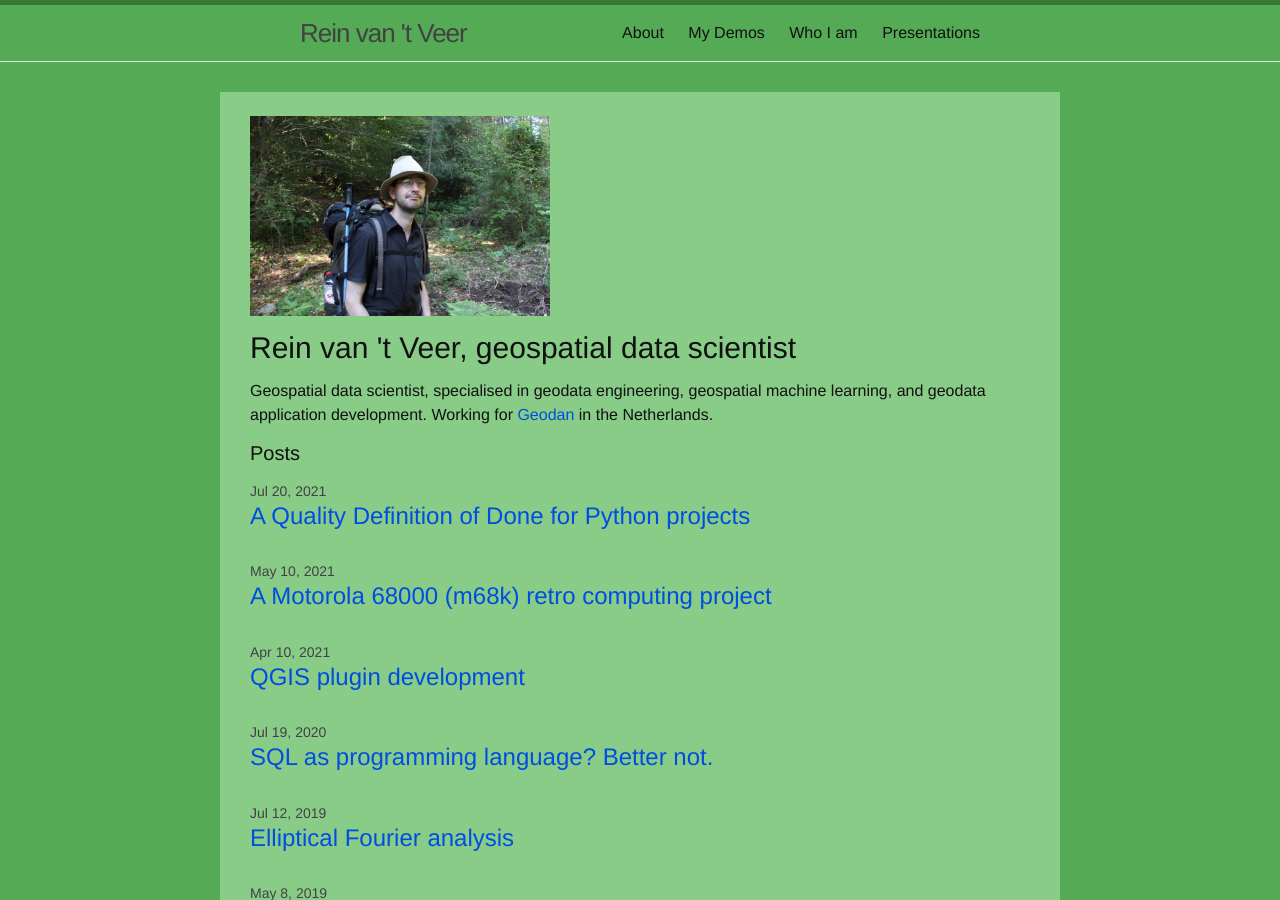
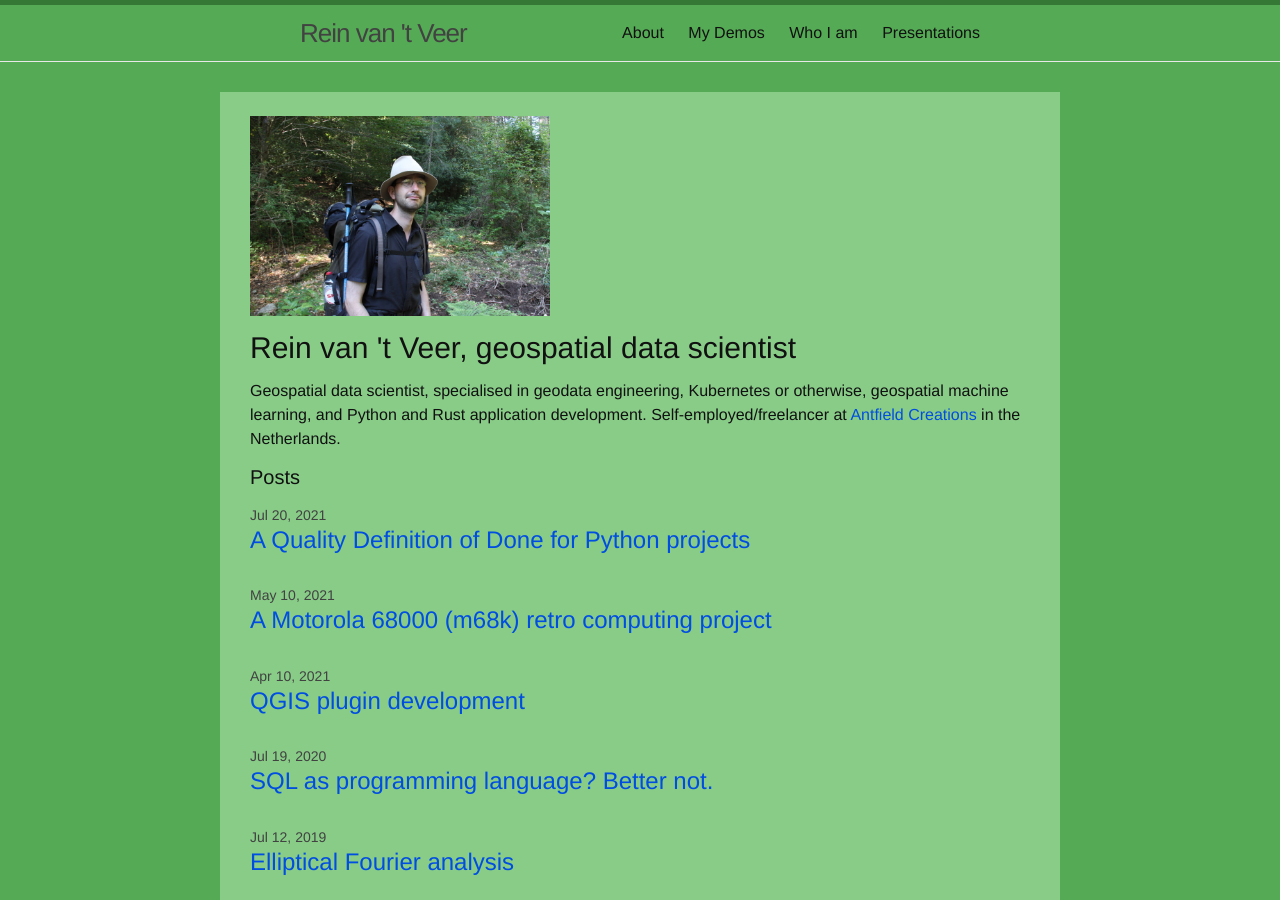
Before and after one commit to reinvantveer/reinvantveer.github.io, a Jekyll site: the page built from index.md, in a window 1280 px wide and 900 px high. Built offline with Jekyll 4.4.1, drawn with Linux system fonts in a browser that asks for light colours; comment, search, counter and statistics services are not loaded.

Commit message:
update employment status
Signed-off-by: reinvantveer <rein@vantveer.me>

```diff
--- a/index.md
+++ b/index.md
@@ -6,7 +6,11 @@ layout: default
     <br/>
     <p><img src="./images/IMG_0150_25_pct.JPG" height="200px"/></p>
     <h2>Rein van 't Veer, geospatial data scientist</h2>
-    <p>Geospatial data scientist, specialised in geodata engineering, geospatial machine learning, and geodata application development. Working for <a href="https://geodan.nl">Geodan</a> in the Netherlands.</p>
+    <p>
+        Geospatial data scientist, specialised in geodata engineering, Kubernetes or otherwise, geospatial machine
+        learning, and Python and Rust application development. Self-employed/freelancer at
+        <a href="https://antfield.nl">Antfield Creations</a> in the Netherlands.
+    </p>
 
 
   <h1 class="page-heading">Posts</h1>
```
